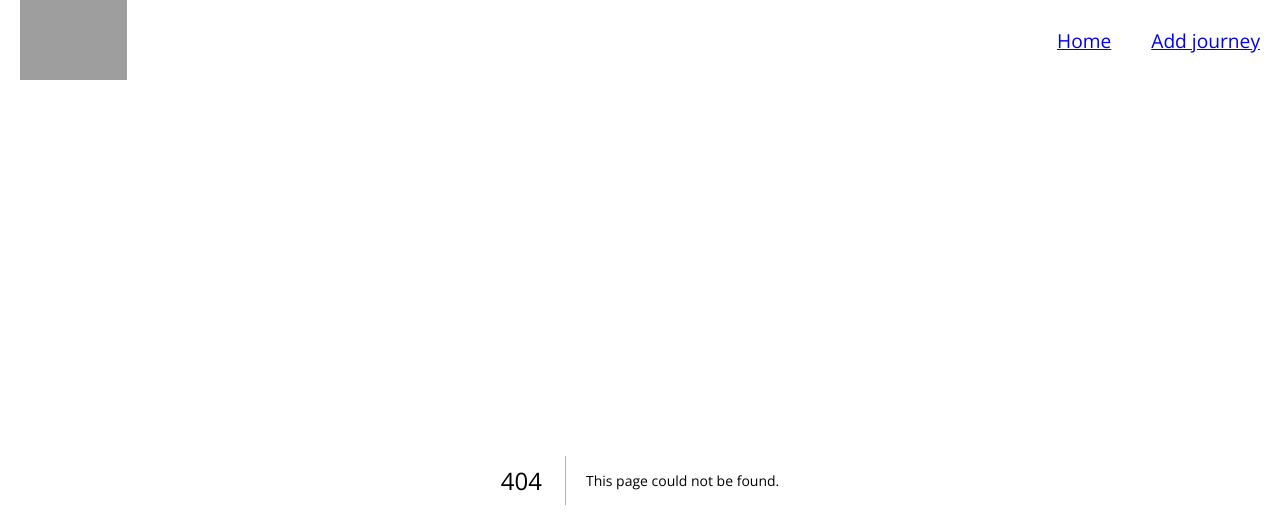
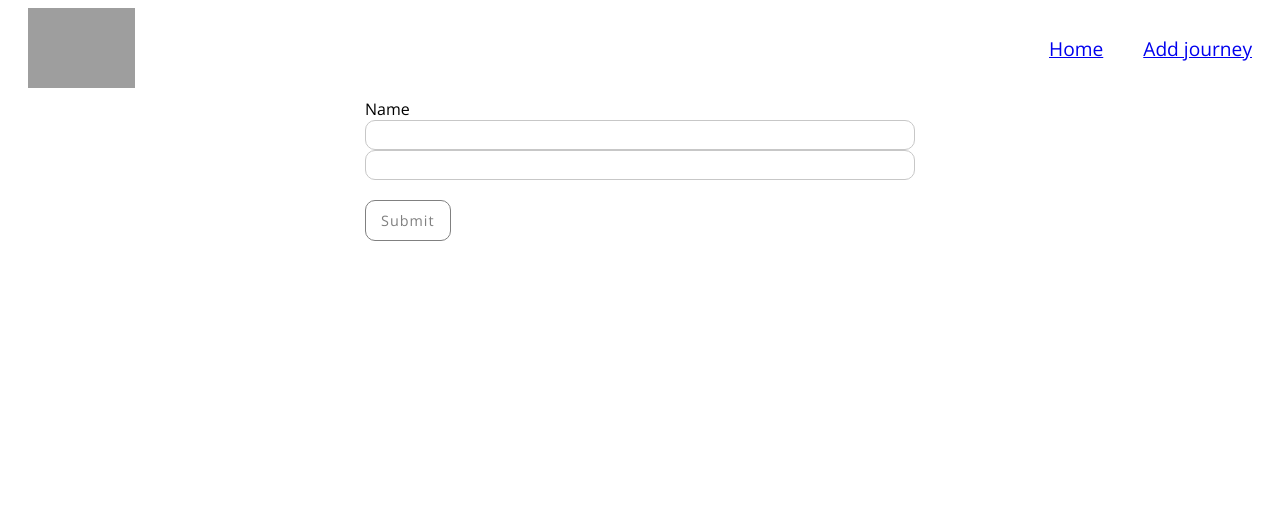
Before and after one commit to katiek78/memo-voyage, a Next.js app: page /1/new in a window 1280 px wide. Before the commit this address had no page. Shown: the top 530 px of the page. Built offline with nearby package versions, Linux system fonts and the light colour scheme; grey boxes are pictures that could not be loaded.

Commit message:
feat: add form to add a point

```diff
--- /dev/null
+++ b/components/PointForm.js
@@ -0,0 +1,133 @@
+import { useState } from 'react'
+import { useRouter } from 'next/router'
+import { mutate } from 'swr'
+
+const PointForm = ({ formId, pointForm, forNewPoint = true }) => {
+  const router = useRouter()
+  const contentType = 'application/json'
+  const [errors, setErrors] = useState({})
+  const [message, setMessage] = useState('')
+
+  const [form, setForm] = useState({
+    name: pointForm.name,
+    location: pointForm.location
+  })
+
+  /* The PUT method edits an existing entry in the mongodb database. */
+  const putData = async (form) => {
+    const { id } = router.query
+
+    try {
+      const res = await fetch(`/api/points/${id}`, {
+        method: 'PUT',
+        headers: {
+          Accept: contentType,
+          'Content-Type': contentType,
+        },
+        body: JSON.stringify(form),
+      })
+
+      // Throw error with status code in case Fetch API req failed
+      if (!res.ok) {
+        throw new Error(res.status)
+      }
+
+      const { data } = await res.json()
+
+      mutate(`/api/points/${id}`, data, false) // Update the local data without a revalidation
+      router.push('/')
+    } catch (error) {
+      setMessage('Failed to update journey')
+    }
+  }
+
+  /* The POST method adds a new entry in the mongodb database. */
+  const postData = async (form) => {
+    try {
+      const res = await fetch('/api/points', {
+        method: 'POST',
+        headers: {
+          Accept: contentType,
+          'Content-Type': contentType,
+        },
+        body: JSON.stringify(form),
+      })
+
+      // Throw error with status code in case Fetch API req failed
+      if (!res.ok) {
+        throw new Error(res.status)
+      }
+
+      router.push('/')
+    } catch (error) {
+      setMessage('Failed to add point')
+    }
+  }
+
+  const handleChange = (e) => {
+    const target = e.target
+   // const value =
+     // target.name === 'poddy_trained' ? target.checked : target.value
+    const value = target.value
+    const name = target.name
+
+    setForm({
+      ...form,
+      [name]: value,
+    })
+  }
+
+  /* Makes sure point name is filled */
+  const formValidate = () => {
+    let err = {}
+    if (!form.name) err.name = 'Name is required'
+    return err
+  }
+
+  const handleSubmit = (e) => {
+    e.preventDefault()
+    const errs = formValidate()
+    if (Object.keys(errs).length === 0) {
+      forNewPoint ? postData(form) : putData(form)
+    } else {
+      setErrors({ errs })
+    }
+  }
+
+  return (
+    <>
+      <form id={formId} onSubmit={handleSubmit}>
+        <label htmlFor="name">Name</label>
+        <input
+          type="text"
+          maxLength="20"
+          name="name"
+          value={form.name}
+          onChange={handleChange}
+          required
+        />
+
+        <input
+          type="text"
+          maxLength="100"
+          name="location"
+          value={form.location}
+          onChange={handleChange}
+          required
+        />
+
+        <button type="submit" className="btn">
+          Submit
+        </button>
+      </form>
+      <p>{message}</p>
+      <div>
+        {Object.keys(errors).map((err, index) => (
+          <li key={index}>{err}</li>
+        ))}
+      </div>
+    </>
+  )
+}
+
+export default PointForm
--- a/pages/[id]/index.js
+++ b/pages/[id]/index.js
@@ -65,7 +65,9 @@ const JourneyPage = ({ journey }) => {
       </div>
       )}
 
+      <Link href="/[id]/new" as={`/${journey._id}/new`} legacyBehavior>
       <button className="btn add">Add a point</button>
+      </Link>
       {message && <p>{message}</p>}
     </div>
   )
--- /dev/null
+++ b/pages/[id]/new.js
@@ -0,0 +1,11 @@
+import PointForm from '../../components/PointForm'
+
+const NewPoint = () => {
+  const pointForm = {
+    name: ''
+  }
+
+  return <PointForm formId="add-point-form" pointForm={pointForm} />
+}
+
+export default NewPoint
```
